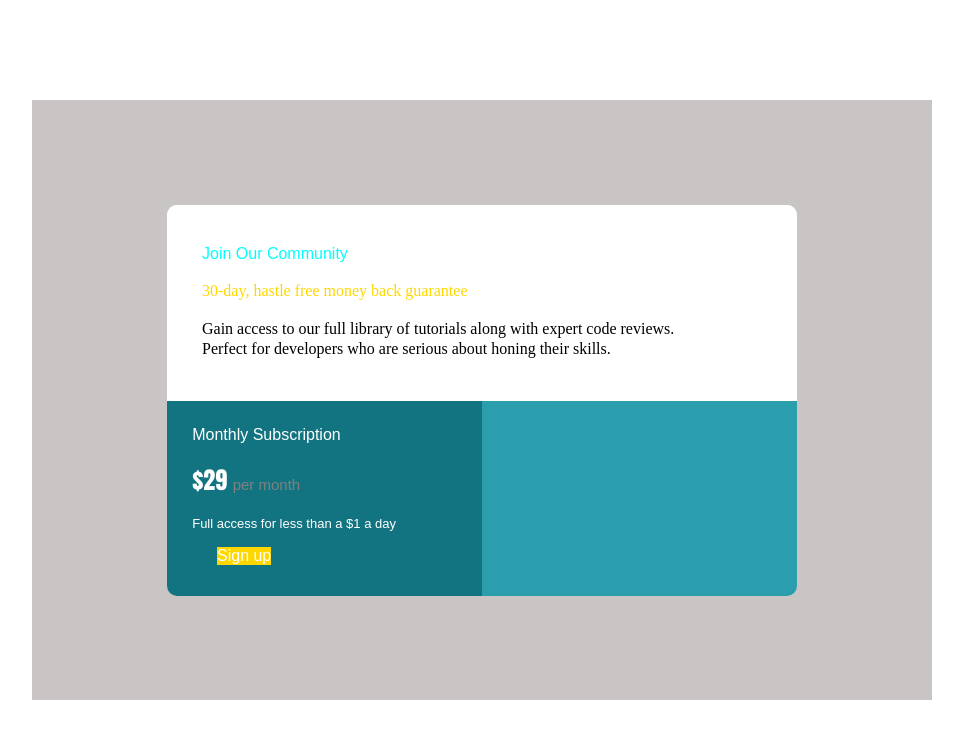
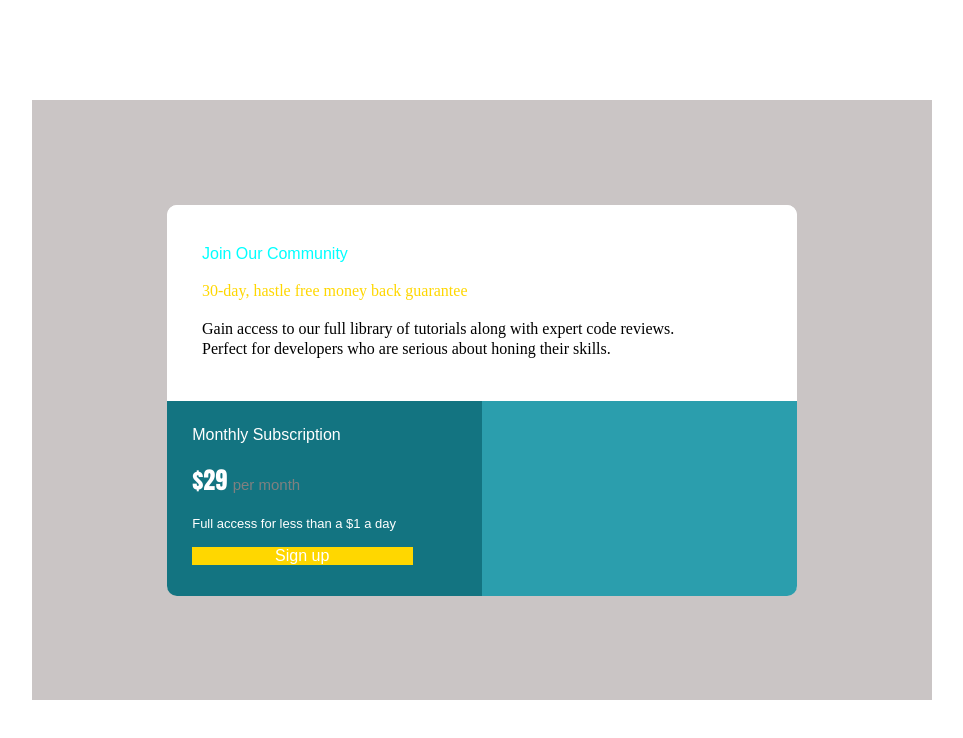
Before and after one commit to zod-codes/quick-exam, a plain HTML site: page index.html in a window 1280 px wide. Shown: the whole page, without its empty margins (158-1121 px from the left). Drawn offline with Linux system fonts and the light colour scheme.

Commit message:
quick exam

```diff
--- a/index.html
+++ b/index.html
@@ -21,9 +21,9 @@
                     <p>Monthly Subscription</p><br>
                     <p class="cash">$29 <span>per month</span></p><br>
                     <p class="access">Full access for less than a $1 a day</p><br>
-                </div>
-                <div class="sign-up">
-                    Sign up
+                    <div class="sign-up">
+                        Sign up
+                    </div>
                 </div>
             </div>
             <div class="bottom-right">
--- a/style.css
+++ b/style.css
@@ -76,8 +76,10 @@ span{
     text-align: center;
     position: absolute;
     bottom: 30px;
-    left: 50px;
+    left: 25px;
     background-color: gold;
+    width: 35%;
+
 }
 .bottom-right{
     height: 50%;
```
